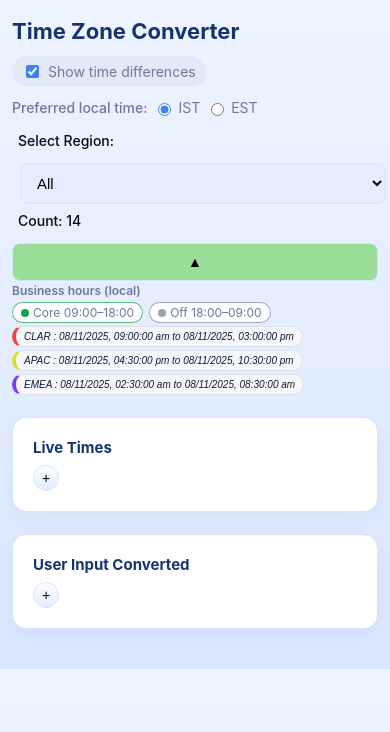
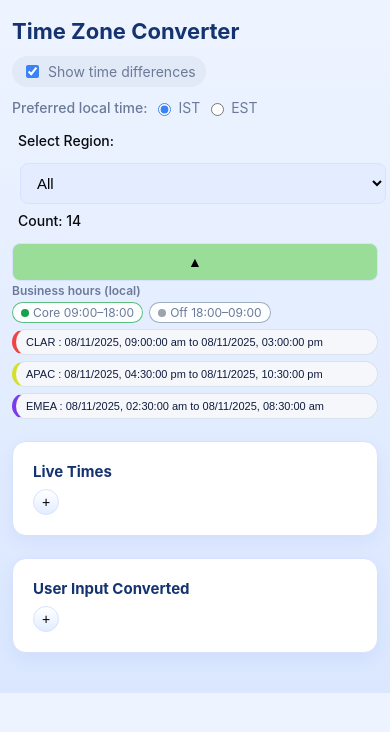
Before and after one commit to gauravvermagkp/GauravTimeConversionReact, a React (Vite) app: page / in a window 390 px wide. Shown: the top 732 px of the page. Built offline with nearby package versions, Linux system fonts and the light colour scheme.

Commit message:
Refactor BatchTiming.css for improved styling

```diff
--- a/src/components/BatchTiming.css
+++ b/src/components/BatchTiming.css
@@ -9,38 +9,31 @@
   font-weight: 540;
   font-size: 12px;
   display: flex;
-  white-space: nowrap; /* prevents breaking in middle of text */
+  align-items: center;
+  white-space: nowrap;
 }
 
 /* Region color accents */
-.batch-apac {
-  border-left: 6px solid var(--syd-accent);
-}
-.batch-emea {
-  border-left: 6px solid var(--ber-accent);
-}
-.batch-clar {
-  border-left: 6px solid var(--est-accent);
-}
+.batch-apac { border-left: 6px solid var(--syd-accent); }
+.batch-emea { border-left: 6px solid var(--ber-accent); }
+.batch-clar { border-left: 6px solid var(--est-accent); }
 
-/* --------------------------------------------------
-   📱 Mobile responsiveness
-   Applies when screen width is 480px or smaller
--------------------------------------------------- */
+/* 📱 Mobile responsiveness */
 @media (max-width: 480px) {
   .batch-row {
-    padding: 4px 8px;        /* slightly smaller padding */
-    font-size: 10px;         /* reduce text size for mobile */
-    border-radius: 50px;     /* softer pill shape */
-    margin-top: 3px;
-    border-width: 1px;
-    font-style: oblique;
+    width: 100%;              /* allow full-width row */
+    max-width: 100%;          /* prevent overflow */
+    padding: 6px 10px;
+    font-size: 11px;
+    border-radius: 50px;
+    margin-top: 6px;
+    white-space: normal;      /* allow text to wrap */
+    flex-wrap: wrap;          /* wrap if needed */
   }
 
-  /* Make color stripes thinner on mobile */
   .batch-apac,
   .batch-emea,
   .batch-clar {
-    border-left-width: 4px;
+    border-left-width: 4px;   /* thinner stripe */
   }
 }
```
